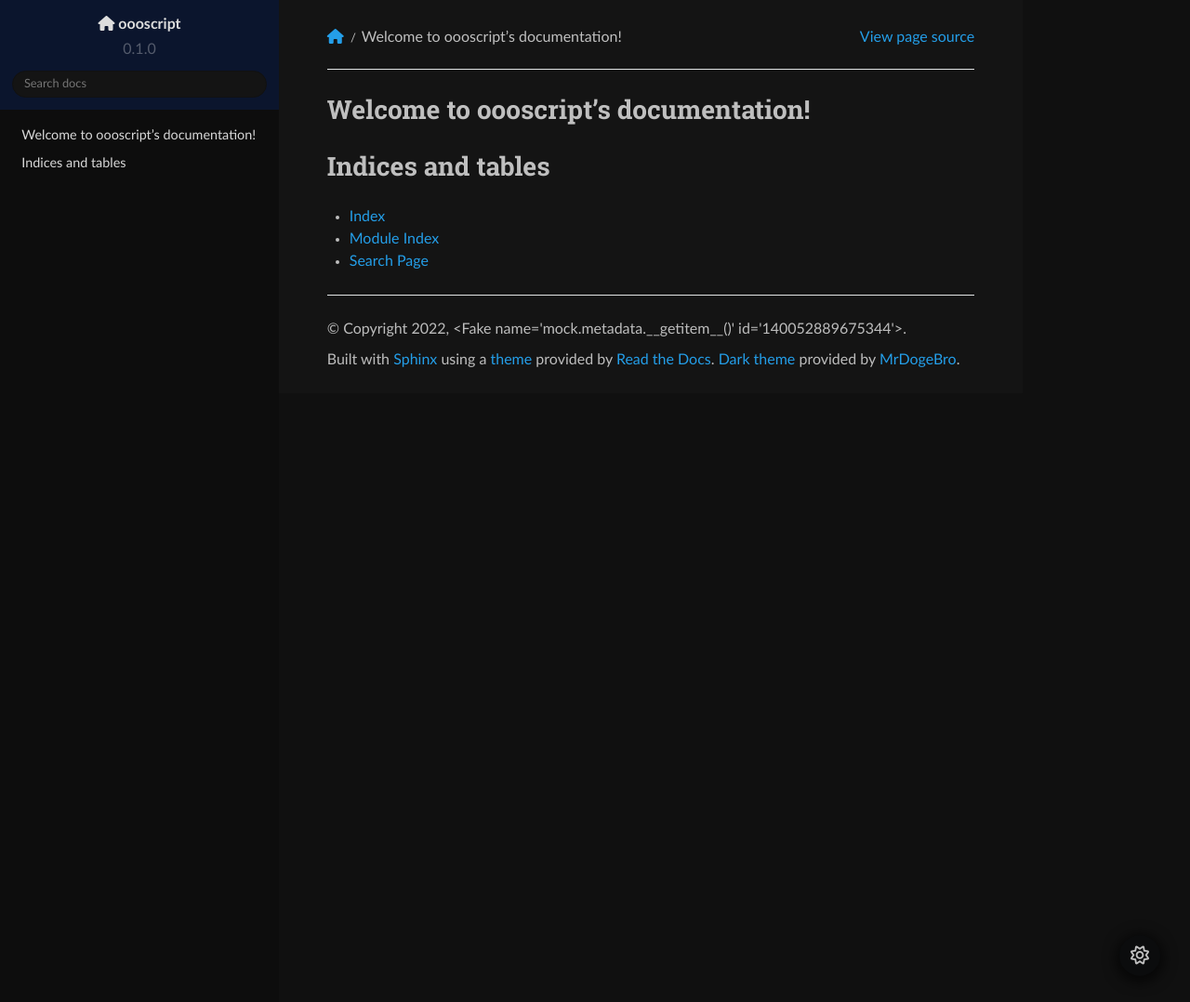
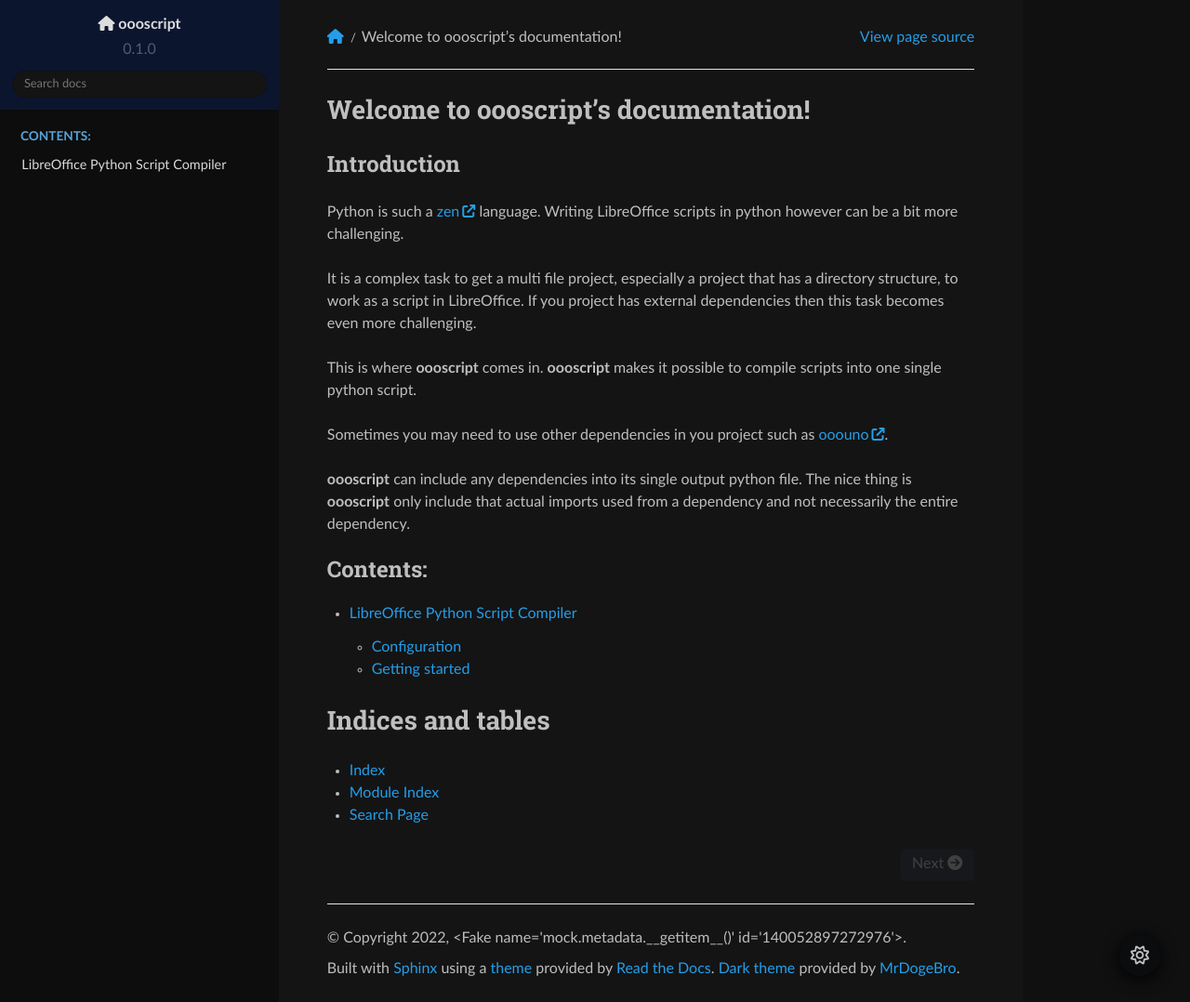
Before and after one commit to Amourspirit/python_libreoffice_oooscript, a Sphinx documentation site: the page built from docs/index.rst, in a window 1280 px wide and 1078 px high. Shown: the whole window at 93% size. Built offline with Sphinx 7.4.7 and the Read the Docs theme 2.0.0, drawn with Linux system fonts in a browser that asks for light colours; nearby versions of some CDN libraries; the version number is read from the project's files by our own code.

Commit message:
docs in progress

```diff
--- a/docs/conf.py
+++ b/docs/conf.py
@@ -82,7 +82,7 @@
 html_theme = "sphinx_rtd_theme"
 html_static_path = ['_static']
 
-html_css_files = ["https://cdnjs.cloudflare.com/ajax/libs/font-awesome/6.1.1/css/all.min.css"]
+html_css_files = ["https://cdnjs.cloudflare.com/ajax/libs/font-awesome/6.2.0/css/all.min.css"]
 html_css_files.append("css/readthedocs_custom.css")
 if html_theme == "sphinx_rtd_theme":
     html_css_files.append("css/readthedocs_dark.css")
@@ -100,3 +100,11 @@
 # a master list of todo's will be on bottom of main page.
 # https://www.sphinx-doc.org/en/master/usage/extensions/todo.html#module-sphinx.ext.todo
 todo_include_todos = False
+
+rst_prolog_lst = []
+rst_prolog_lst.append(f".. |app_name| replace:: {project}")
+rst_prolog_lst.append("")
+rst_prolog_lst.append(f".. |app_name_bold| replace:: **{project}**")
+rst_prolog_lst.append("")
+
+rst_prolog = "\n".join(rst_prolog_lst)
--- /dev/null
+++ b/docs/intro.rst
@@ -0,0 +1,21 @@
+Introduction
+------------
+
+Python is such a zen_ language. Writing LibreOffice scripts in python however
+can be a bit more challenging.
+
+It is a complex task to get a multi file project, especially a project that has a directory structure,
+to work as a script in LibreOffice.
+If you project has external dependencies then this task becomes even more challenging.
+
+This is where |app_name_bold| comes in.
+|app_name_bold| makes it possible to compile scripts into one single python script.
+
+Sometimes you may need to use other dependencies in you project such as ooouno_.
+
+|app_name_bold| can include any dependencies into its single output python file.
+The nice thing is |app_name_bold| only include that actual imports used from a dependency
+and not necessarily the entire dependency.
+
+.. _ooouno: http://localhost:8000/docs/_build/html/index.html
+.. _zen: https://peps.python.org/pep-0020/
--- /dev/null
+++ b/docs/oooscript/index.rst
@@ -0,0 +1,9 @@
+**********************************
+LibreOffice Python Script Compiler
+**********************************
+
+.. toctree::
+    :titlesonly:
+    :glob:
+
+    *
--- /dev/null
+++ b/docs/oooscript/start.rst
@@ -0,0 +1,11 @@
+Getting started
+===============
+
+Installation
+------------
+
+Pip
+
+.. code-block:: sh
+
+    pip install oooscript
```
Also changed, not shown: docs/index.rst (+5 -2 lines), docs/oooscript/config.rst (added, +38 -0 lines), docs/style_guide.txt (added, +82 -0 lines).
